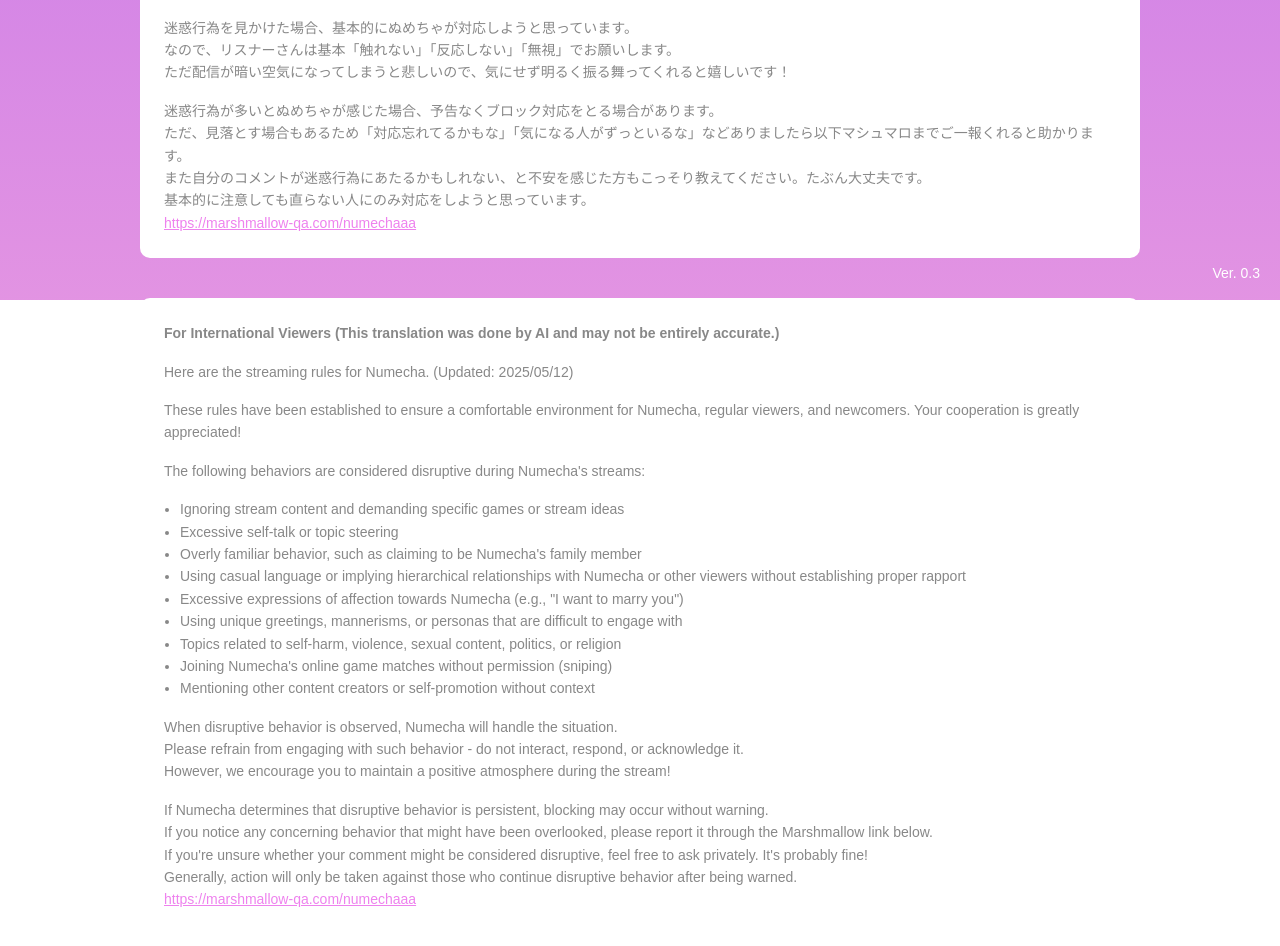
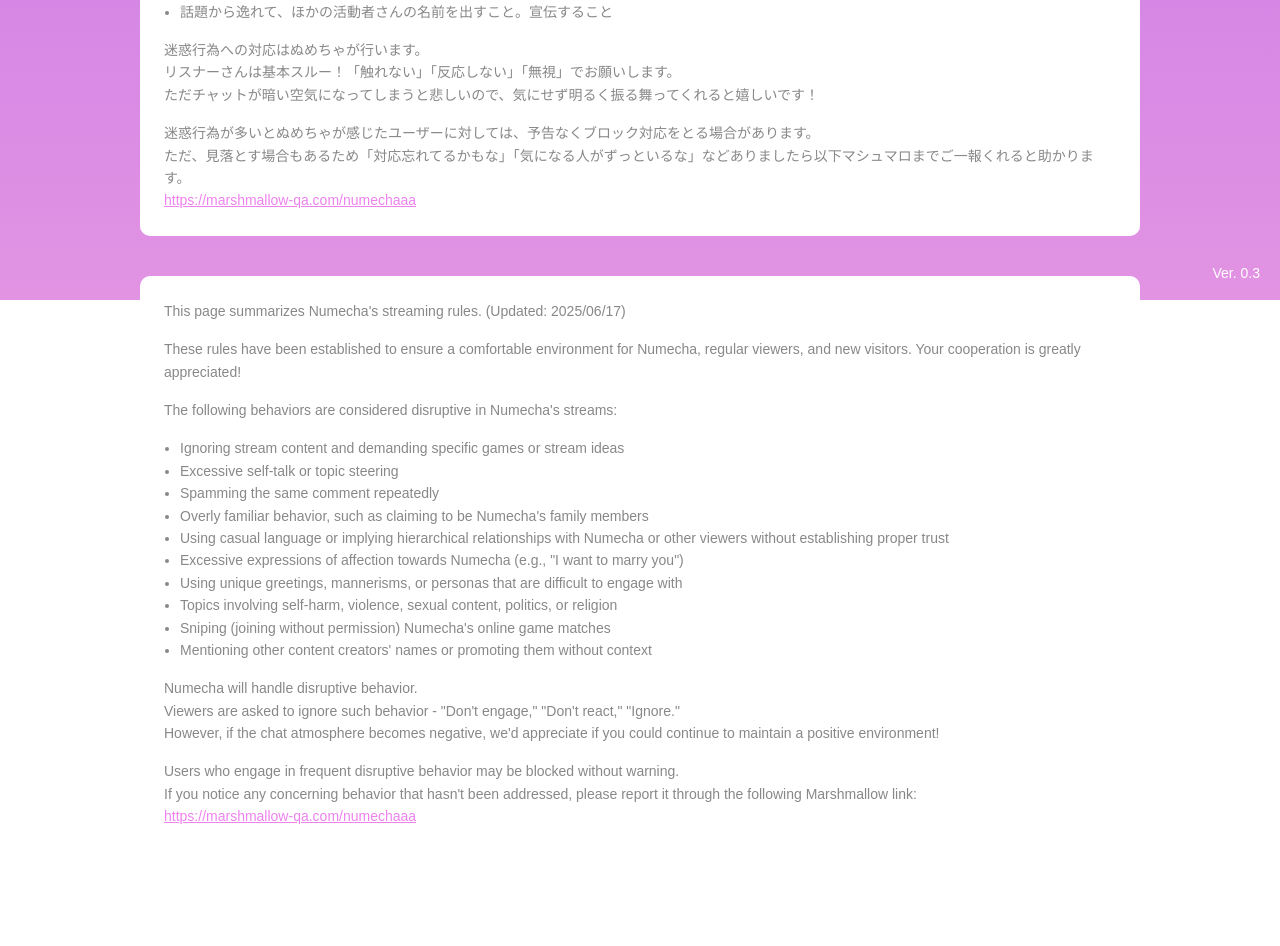
Before and after one commit to dorara-m/amakochi-numecha, a Next.js app: page /rules in a window 1280 px wide. Shown: the part 500-1446 px from the top of the page. Built offline with nearby package versions, Linux system fonts and the light colour scheme.

Commit message:
update: 配信ルールの校正

```diff
--- a/app/rules/page.tsx
+++ b/app/rules/page.tsx
@@ -20,7 +20,7 @@ export default function Page() {
       <h1>ぬめちゃを見てくれる皆にお願い</h1>
       <div className="note">
         {/* microCMSでいずれ設定 */}
-        <p>ぬめちゃの配信ルールについてまとめています。(2025/05/12更新)</p>
+        <p>ぬめちゃの配信ルールについてまとめています。(2025/06/17更新)</p>
         <p>
           ぬめちゃ自身と見てくれているリスナーさん、初見さん、なるべく多くのみんなが安心できるように考えた内容なので、ご協力お願いします！
         </p>
@@ -30,6 +30,7 @@ export default function Page() {
             配信内容を無視して、プレイして欲しいゲーム、配信企画を要求すること
           </li>
           <li>過度な自分語り、過度な話題の誘導</li>
+          <li>同じコメントを何度も連投すること</li>
           <li>行き過ぎた身内ノリ。ぬめちゃの親や兄弟を自称することなど</li>
           <li>
             ぬめちゃ及びリスナーに対して、信頼関係を十分に築かないまま、ため口や上下関係を意識させるような口調で接すること
@@ -45,39 +46,33 @@ export default function Page() {
           </li>
         </ul>
         <p>
-          迷惑行為を見かけた場合、基本的にぬめちゃが対応しようと思っています。
+          迷惑行為への対応はぬめちゃが行います。
           <br />
-          なので、リスナーさんは基本「触れない」「反応しない」「無視」でお願いします。
+          リスナーさんは基本スルー！「触れない」「反応しない」「無視」でお願いします。
           <br />
-          ただ配信が暗い空気になってしまうと悲しいので、気にせず明るく振る舞ってくれると嬉しいです！
+          ただチャットが暗い空気になってしまうと悲しいので、気にせず明るく振る舞ってくれると嬉しいです！
         </p>
         <p>
-          迷惑行為が多いとぬめちゃが感じた場合、予告なくブロック対応をとる場合があります。
+          迷惑行為が多いとぬめちゃが感じたユーザーに対しては、予告なくブロック対応をとる場合があります。
           <br />
           ただ、見落とす場合もあるため「対応忘れてるかもな」「気になる人がずっといるな」などありましたら以下マシュマロまでご一報くれると助かります。
-          <br />
-          また自分のコメントが迷惑行為にあたるかもしれない、と不安を感じた方もこっそり教えてください。たぶん大丈夫です。
-          <br />
-          基本的に注意しても直らない人にのみ対応をしようと思っています。
           <br />
           <a href="https://marshmallow-qa.com/numechaaa" target="_blank">
             https://marshmallow-qa.com/numechaaa
           </a>
         </p>
       </div>
-      <div className="note">
-        <h2>
-          For International Viewers (This translation was done by AI and may not
-          be entirely accurate.)
-        </h2>
-        <p>Here are the streaming rules for Numecha. (Updated: 2025/05/12)</p>
+      <div className="note en">
+        <p>
+          This page summarizes Numecha's streaming rules. (Updated: 2025/06/17)
+        </p>
         <p>
           These rules have been established to ensure a comfortable environment
-          for Numecha, regular viewers, and newcomers. Your cooperation is
+          for Numecha, regular viewers, and new visitors. Your cooperation is
           greatly appreciated!
         </p>
         <p>
-          The following behaviors are considered disruptive during Numecha's
+          The following behaviors are considered disruptive in Numecha's
           streams:
         </p>
         <ul>
@@ -85,13 +80,14 @@ export default function Page() {
             Ignoring stream content and demanding specific games or stream ideas
           </li>
           <li>Excessive self-talk or topic steering</li>
+          <li>Spamming the same comment repeatedly</li>
           <li>
             Overly familiar behavior, such as claiming to be Numecha's family
-            member
+            members
           </li>
           <li>
             Using casual language or implying hierarchical relationships with
-            Numecha or other viewers without establishing proper rapport
+            Numecha or other viewers without establishing proper trust
           </li>
           <li>
             Excessive expressions of affection towards Numecha (e.g., "I want to
@@ -102,38 +98,32 @@ export default function Page() {
             to engage with
           </li>
           <li>
-            Topics related to self-harm, violence, sexual content, politics, or
+            Topics involving self-harm, violence, sexual content, politics, or
             religion
           </li>
           <li>
-            Joining Numecha's online game matches without permission (sniping)
+            Sniping (joining without permission) Numecha's online game matches
           </li>
           <li>
-            Mentioning other content creators or self-promotion without context
+            Mentioning other content creators' names or promoting them without
+            context
           </li>
         </ul>
         <p>
-          When disruptive behavior is observed, Numecha will handle the
-          situation.
+          Numecha will handle disruptive behavior.
           <br />
-          Please refrain from engaging with such behavior - do not interact,
-          respond, or acknowledge it.
+          Viewers are asked to ignore such behavior - "Don't engage," "Don't
+          react," "Ignore."
           <br />
-          However, we encourage you to maintain a positive atmosphere during the
-          stream!
+          However, if the chat atmosphere becomes negative, we'd appreciate if
+          you could continue to maintain a positive environment!
         </p>
         <p>
-          If Numecha determines that disruptive behavior is persistent, blocking
-          may occur without warning.
+          Users who engage in frequent disruptive behavior may be blocked
+          without warning.
           <br />
-          If you notice any concerning behavior that might have been overlooked,
-          please report it through the Marshmallow link below.
-          <br />
-          If you're unsure whether your comment might be considered disruptive,
-          feel free to ask privately. It's probably fine!
-          <br />
-          Generally, action will only be taken against those who continue
-          disruptive behavior after being warned.
+          If you notice any concerning behavior that hasn't been addressed,
+          please report it through the following Marshmallow link:
           <br />
           <a href="https://marshmallow-qa.com/numechaaa" target="_blank">
             https://marshmallow-qa.com/numechaaa
```
